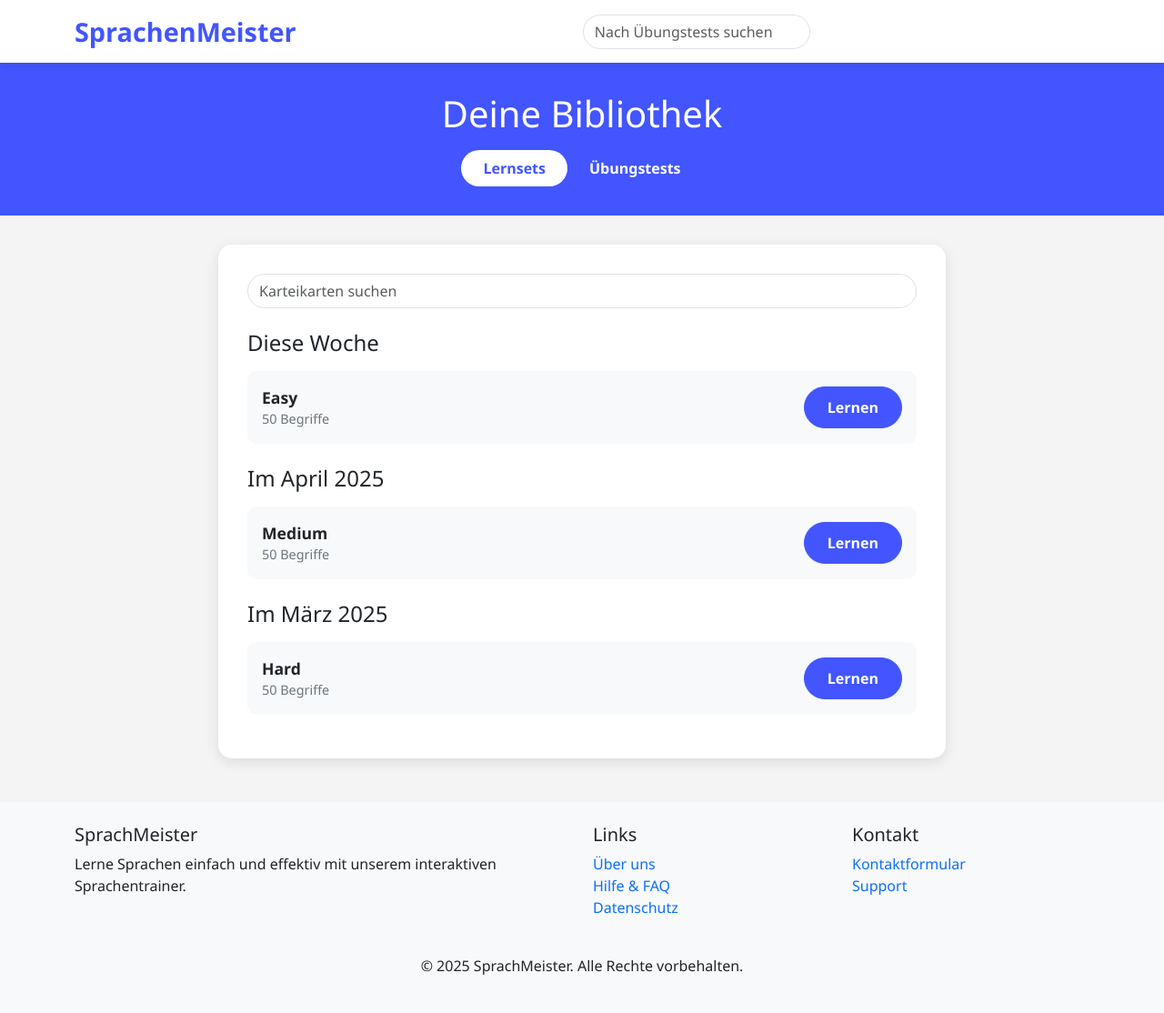
After one commit to MaxiFratzi/Sprachlerner---Projekt, a PHP site: page /library.php in a window 1280 px wide. The commit adds this page. Shown: the whole page at 91% size. Run offline with PHP 8.4, Linux system fonts and the light colour scheme.

Commit message:
feat: add library.php and update title in main.php

```diff
--- /dev/null
+++ b/library.php
@@ -0,0 +1,225 @@
+<?php
+// Start Session
+session_start();
+?>
+
+<!DOCTYPE html>
+<html lang="de">
+<head>
+    <meta charset="UTF-8">
+    <meta name="viewport" content="width=device-width, initial-scale=1.0">
+    <title>SprachenMeister - Deine Bibliothek</title>
+    <!-- Bootstrap CSS -->
+    <link href="https://cdn.jsdelivr.net/npm/bootstrap@5.3.0/dist/css/bootstrap.min.css" rel="stylesheet">
+    <!-- Fontawesome Icons -->
+    <link rel="stylesheet" href="https://cdnjs.cloudflare.com/ajax/libs/font-awesome/6.0.0/css/all.min.css">
+    <style>
+        :root {
+            --primary-color: #4255ff;
+            --secondary-color: #ff8a00;
+            --light-blue: #b1f4ff;
+            --pink: #ffb1f4;
+            --orange: #ffcf8a;
+        }
+
+        body {
+            font-family: 'Segoe UI', Tahoma, Geneva, Verdana, sans-serif;
+            background-color: #f4f4f4;
+        }
+
+        .navbar {
+            box-shadow: 0 2px 10px rgba(0, 0, 0, 0.1);
+        }
+
+        .navbar-brand {
+            font-size: 1.8rem;
+            font-weight: bold;
+            color: var(--primary-color);
+        }
+
+        .library-header {
+            background-color: var(--primary-color);
+            color: white;
+            padding: 2rem 0;
+            text-align: center;
+        }
+
+        .library-tabs {
+            display: flex;
+            justify-content: center;
+            margin-top: 1rem;
+            gap: 1rem;
+        }
+
+        .library-tabs .nav-link {
+            color: white;
+            font-weight: 600;
+            padding: 0.5rem 1.5rem;
+            border-radius: 50px;
+        }
+
+        .library-tabs .nav-link.active {
+            background-color: white;
+            color: var(--primary-color);
+        }
+
+        .library-content {
+            max-width: 800px;
+            margin: 2rem auto;
+            background-color: white;
+            border-radius: 15px;
+            box-shadow: 0 4px 15px rgba(0,0,0,0.1);
+            padding: 2rem;
+        }
+
+        .library-set {
+            display: flex;
+            justify-content: space-between;
+            align-items: center;
+            background-color: #f8f9fa;
+            border-radius: 10px;
+            padding: 1rem;
+            margin-bottom: 1rem;
+            transition: transform 0.3s;
+        }
+
+        .library-set:hover {
+            transform: translateY(-5px);
+            box-shadow: 0 4px 15px rgba(0,0,0,0.1);
+        }
+
+        .library-set-info {
+            flex-grow: 1;
+        }
+
+        .library-set-title {
+            font-weight: 600;
+            font-size: 1.1rem;
+        }
+
+        .library-set-details {
+            color: #6c757d;
+            font-size: 0.9rem;
+        }
+
+        .btn-primary {
+            background-color: var(--primary-color);
+            border-color: var(--primary-color);
+            padding: 10px 25px;
+            font-weight: 600;
+            border-radius: 50px;
+        }
+
+        .search-bar {
+            margin-bottom: 1.5rem;
+        }
+    </style>
+</head>
+<body>
+    <!-- Navigation -->
+    <nav class="navbar navbar-expand-lg navbar-light bg-white">
+        <div class="container">
+            <a class="navbar-brand" href="index.php">SprachenMeister</a>
+            <button class="navbar-toggler" type="button" data-bs-toggle="collapse" data-bs-target="#navbarNav">
+                <span class="navbar-toggler-icon"></span>
+            </button>
+            <div class="collapse navbar-collapse" id="navbarNav">
+                <form class="d-flex mx-auto mb-2 mb-lg-0">
+                    <input class="form-control me-2" type="search" placeholder="Nach Übungstests suchen" style="width: 250px; border-radius: 20px;">
+                </form>
+            </div>
+        </div>
+    </nav>
+
+    <!-- Library Header -->
+    <div class="library-header">
+        <h1>Deine Bibliothek</h1>
+        <div class="library-tabs">
+            <ul class="nav">
+                <li class="nav-item">
+                    <a class="nav-link active" href="#lernsets">Lernsets</a>
+                </li>
+                <li class="nav-item">
+                    <a class="nav-link" href="#uebungstests">Übungstests</a>
+                </li>
+            </ul>
+        </div>
+    </div>
+
+    <!-- Library Content -->
+    <div class="library-content">
+        <div class="search-bar">
+            <input type="text" class="form-control" placeholder="Karteikarten suchen" style="border-radius: 20px;">
+        </div>
+
+        <!-- Diese Woche -->
+        <h4 class="mb-3">Diese Woche</h4>
+        <div class="library-set">
+            <div class="library-set-info">
+                <div class="library-set-title">Easy</div>
+                <div class="library-set-details">50 Begriffe</div>
+            </div>
+            <div>
+                <button class="btn btn-primary">Lernen</button>
+            </div>
+        </div>
+
+        <!-- Im April 2025 -->
+        <h4 class="mt-4 mb-3">Im April 2025</h4>
+        <div class="library-set">
+            <div class="library-set-info">
+                <div class="library-set-title">Medium</div>
+                <div class="library-set-details">50 Begriffe</div>
+            </div>
+            <div>
+                <button class="btn btn-primary">Lernen</button>
+            </div>
+        </div>
+
+        <!-- Im März 2025 -->
+        <h4 class="mt-4 mb-3">Im März 2025</h4>
+        <div class="library-set">
+            <div class="library-set-info">
+                <div class="library-set-title">Hard</div>
+                <div class="library-set-details">50 Begriffe</div>
+            </div>
+            <div>
+                <button class="btn btn-primary">Lernen</button>
+            </div>
+        </div>
+    </div>
+
+    <!-- Footer -->
+    <footer class="bg-light py-4 mt-5">
+        <div class="container">
+            <div class="row">
+                <div class="col-md-6">
+                    <h5>SprachMeister</h5>
+                    <p>Lerne Sprachen einfach und effektiv mit unserem interaktiven Sprachentrainer.</p>
+                </div>
+                <div class="col-md-3">
+                    <h5>Links</h5>
+                    <ul class="list-unstyled">
+                        <li><a href="#" class="text-decoration-none">Über uns</a></li>
+                        <li><a href="#" class="text-decoration-none">Hilfe & FAQ</a></li>
+                        <li><a href="#" class="text-decoration-none">Datenschutz</a></li>
+                    </ul>
+                </div>
+                <div class="col-md-3">
+                    <h5>Kontakt</h5>
+                    <ul class="list-unstyled">
+                        <li><a href="#" class="text-decoration-none">Kontaktformular</a></li>
+                        <li><a href="#" class="text-decoration-none">Support</a></li>
+                    </ul>
+                </div>
+            </div>
+            <div class="text-center mt-4">
+                <p>&copy; 2025 SprachMeister. Alle Rechte vorbehalten.</p>
+            </div>
+        </div>
+    </footer>
+
+    <!-- Bootstrap and JavaScript -->
+    <script src="https://cdn.jsdelivr.net/npm/bootstrap@5.3.0/dist/js/bootstrap.bundle.min.js"></script>
+</body>
+</html>
--- a/main.php
+++ b/main.php
@@ -81,7 +81,7 @@ if (isset($_GET['logout'])) {
 <head>
     <meta charset="UTF-8">
     <meta name="viewport" content="width=device-width, initial-scale=1.0">
-    <title>SprachMeister - Lernsets</title>
+    <title>SprachenMeister - Lernsets</title>
     <!-- Bootstrap CSS -->
     <link href="https://cdn.jsdelivr.net/npm/bootstrap@5.3.0/dist/css/bootstrap.min.css" rel="stylesheet">
     <!-- Fontawesome Icons -->
```
